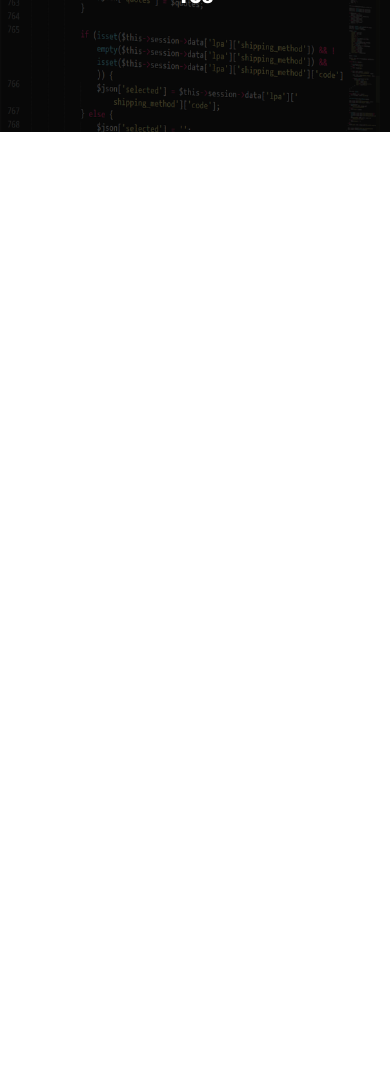
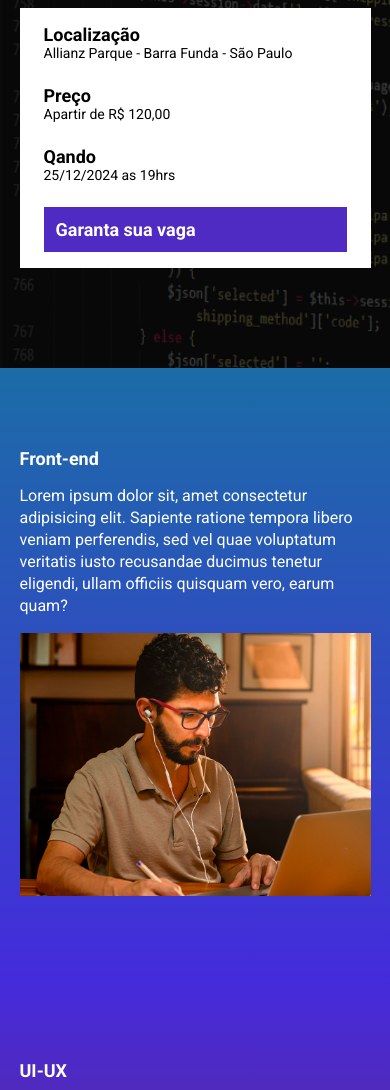
Before and after one commit to Ewerton-luiz-e-silva/ebac_tech_talks, a website built with Parcel: page src/index.html in a window 390 px wide. Shown: the part 192-1282 px from the top of the page. Before the commit the page ends 844 px from the top, so only its background shows below. Built offline with nearby package versions, Linux system fonts and the light colour scheme.

Commit message:
criando o hero

```diff
--- a/package.json
+++ b/package.json
@@ -1,9 +1,9 @@
 {
   "name": "ebac_talks",
   "version": "1.0.0",
-  "main": "index.js",
   "scripts": {
     "dev": "parcel src/index.html src/styles/main.scss src/scripts/main.js",
+    "build": "parcel build src/index.html",
     "test": "echo \"Error: no test specified\" && exit 1"
   },
   "keywords": [],
@@ -13,6 +13,7 @@
   "devDependencies": {
     "@parcel/transformer-sass": "^2.13.3",
     "parcel": "^2.13.3",
-    "sharp": "^0.33.5"
+    "sharp": "^0.33.5",
+    "svgo": "^3.3.2"
   }
 }
--- a/src/index.html
+++ b/src/index.html
@@ -8,6 +8,7 @@
     <link rel="preconnect" href="https://fonts.googleapis.com">
     <link rel="preconnect" href="https://fonts.gstatic.com" crossorigin>
     <link href="https://fonts.googleapis.com/css2?family=Roboto:ital,wght@0,100;0,300;0,400;0,500;0,700;0,900;1,100;1,300;1,400;1,500;1,700;1,900&display=swap" rel="stylesheet">
+    <link rel="stylesheet" href="https://unpkg.com/aos@next/dist/aos.css" />
 
     <link rel="stylesheet" href="./styles/main.scss">
 </head>
@@ -16,12 +17,71 @@
         <div class="container">
             <img class="hero__logo" src="./images/ebac_logo.svg" alt="EBAC">
             <P class="hero__text">
-                O maior evento de tecnologia do Brasil começa em 10d 12h 20m 15s
+                O maior evento de tecnologia do Brasil começa em <span id="contador"></span>
             </P>
+            <div class="infos-bar">
+                <ul class="infos-bar__infos">
+                    <li class="infos-bar__infos__item" >
+                        <b>Localização</b>
+                        Allianz Parque - Barra Funda - São Paulo
+                    </li>
+                    <li class="infos-bar__infos__item" >
+                        <b>Preço</b>
+                        Apartir de R$ 120,00
+                    </li>
+                    <li class="infos-bar__infos__item" >
+                        <b>Qando</b>
+                        25/12/2024 as 19hrs
+                    </li>
+                </ul>
+                <a href="#" class="button button--primary">
+                    Garanta sua vaga
+                </a>
+            </div>
         </div>
     </header>
 
+    <section class="event event--frontend">
+        <div class="container" data-aos="fade-right">
+            <div class="event__details">
+                <h2 class="event__details__title">Front-end</h2>
+                <p class="event__details__description">Lorem ipsum dolor sit, amet consectetur adipisicing elit. Sapiente ratione tempora libero veniam perferendis, sed vel quae voluptatum veritatis iusto recusandae ducimus tenetur eligendi, ullam officiis quisquam vero, earum quam?</p>
+            </div>
+            <img class="event__image" src="./images/frontend.png" alt="Front-end">
+        </div>
+    </section>
 
+    <section class="event event--ui-ux event--image-left">
+        <div class="container" data-aos="fade-left">
+            <div class="event__details">
+                <h2 class="event__details__title">UI-UX</h2>
+                <p class="event__details__description">Lorem ipsum dolor sit, amet consectetur adipisicing elit. Sapiente ratione tempora libero veniam perferendis, sed vel quae voluptatum veritatis iusto recusandae ducimus tenetur eligendi, ullam officiis quisquam vero, earum quam?</p>
+            </div>
+            <img class="event__image" src="./images/frontend.png" alt="Front-end">
+        </div>
+    </section>
+
+    <section class="event event--data-science">
+        <div class="container" data-aos="fade-right">
+            <div class="event__details">
+                <h2 class="event__details__title">Data-Science</h2>
+                <p class="event__details__description">Lorem ipsum dolor sit, amet consectetur adipisicing elit. Sapiente ratione tempora libero veniam perferendis, sed vel quae voluptatum veritatis iusto recusandae ducimus tenetur eligendi, ullam officiis quisquam vero, earum quam?</p>
+            </div>
+            <img class="event__image" src="./images/frontend.png" alt="Front-end">
+        </div>
+    </section>
+
+    <section class="event event--backend event--image-left">
+        <div class="container" data-aos="fade-left">
+            <div class="event__details">
+                <h2 class="event__details__title">--Backend</h2>
+                <p class="event__details__description">Lorem ipsum dolor sit, amet consectetur adipisicing elit. Sapiente ratione tempora libero veniam perferendis, sed vel quae voluptatum veritatis iusto recusandae ducimus tenetur eligendi, ullam officiis quisquam vero, earum quam?</p>
+            </div>
+            <img class="event__image" src="./images/frontend.png" alt="Front-end">
+        </div>
+    </section>
+
+    <script src="https://unpkg.com/aos@next/dist/aos.js"></script>
     <script src="./scripts/main.js"></script>
 </body>
 </html>
--- a/src/scripts/main.js
+++ b/src/scripts/main.js
@@ -1 +1,33 @@
-console.log("olá mundo");
+AOS.init();
+
+const dataDoEvento = new Date("dec 25, 2024 19:00:00");
+const timeStampDoEvento = dataDoEvento.getTime();
+
+const contaAsHoras = setInterval (function() {
+    const agora = new Date();
+    const timeStampAtual = agora.getTime();
+
+    const distanciaAteOEvento = timeStampDoEvento - timeStampAtual;
+
+    const diaEmMs = 1000 * 60 * 60 * 24;
+    const horasEmMs = 1000 * 60 * 60;
+    const minutosEmMs = 1000 * 60;
+    const segundosEmMs = 1000;
+
+    const diasAteOEvento = Math.floor(distanciaAteOEvento / diaEmMs);
+    const horasAteOEvento = Math.floor((distanciaAteOEvento % diaEmMs) / horasEmMs);
+    const minutosAteOEvento = Math.floor((distanciaAteOEvento % horasEmMs) / minutosEmMs);
+    const segundosAteOEvento = Math.floor((distanciaAteOEvento % minutosEmMs) / segundosEmMs);
+
+    console.log(diasAteOEvento);
+    console.log(horasAteOEvento);
+    console.log(minutosAteOEvento);
+    console.log(segundosAteOEvento);
+
+    document.getElementById('contador').innerHTML = `${diasAteOEvento}d ${horasAteOEvento}h ${minutosAteOEvento}m ${segundosAteOEvento}s`;
+
+    if (distanciaAteOEvento < 0) {
+        clearInterval(contaAsHoras);
+        document.getElementById('contador').innerHTML = `Evento expirado`
+    }
+}, 1000)
--- /dev/null
+++ b/src/styles/_event.scss
@@ -0,0 +1,63 @@
+@use 'variables';
+
+.event {
+    padding: 80px 0;
+
+    &--frontend {
+        background-image: linear-gradient(variables.$blue1, variables.$blue2);
+    }
+
+    &--ui-ux {
+        background-image: linear-gradient(variables.$blue2, variables.$pink);
+    }
+
+    &--data-science {
+        background-image: linear-gradient(variables.$pink, variables.$yellow);
+    }
+
+    &--backend {
+        background-image: linear-gradient(variables.$yellow, variables.$pink);
+    }
+
+    &--image-left {
+        .container {
+            flex-direction: row-reverse;
+        }
+    }
+
+    .container {
+        display: flex;
+        gap: 40px;
+    }
+
+    &__image {
+        max-width: 360px;
+    }
+
+    &__details {
+        &__title {
+            font-size: 18px;
+            font-weight: bold;
+            margin-bottom: 16px;
+        }
+
+        &__description{
+            line-height: 22px;
+        }
+    }
+
+    @media (max-width: 640px) {
+        .container {
+            display: block;
+        }
+
+        &__image {
+            width: 100%;
+        }
+
+        &__details {
+            margin-right: 0;
+            margin-bottom: 16px;
+        }
+    }
+}
--- a/src/styles/_hero.scss
+++ b/src/styles/_hero.scss
@@ -1,3 +1,5 @@
+@use 'variables';
+
 .hero {
     padding-top: 64px;
     padding-bottom: 100px;
@@ -16,7 +18,7 @@
         left: 0;
         width: 100%;
         height: 100%;
-        background-color: #000;
+        background-color: variables.$secondaryTextColor;
         content: '';
         opacity: 0.7;
     }
--- /dev/null
+++ b/src/styles/_variables.scss
@@ -0,0 +1,8 @@
+$textColor: #fff;
+$secondaryTextColor: #000;
+
+$blue1: #1B6CA7;
+$blue2: #442BDB;
+$pink: #89223B;
+$yellow: #9C791D;
+$purple: #4f2ac3;
--- /dev/null
+++ b/src/styles/components/_buttons.scss
@@ -0,0 +1,26 @@
+@use '../variables';
+
+.button {
+    padding: 12px;
+    font-size: 18px;
+    font-weight: bold;
+    text-decoration: none;
+    text-align: center;
+    white-space: nowrap;
+
+    &--primary {
+        color: variables.$textColor;
+        background-color: variables.$purple;
+    }
+
+    @media (max-width: 640px) {
+        display: flex;
+        width: 100%;
+        align-items: center;
+    }
+
+    @media (max-width: 1024px) {
+        display: flex;
+        align-items: center;
+    }
+}
--- /dev/null
+++ b/src/styles/components/_infos_bar.scss
@@ -0,0 +1,41 @@
+@use '../variables';
+
+.infos-bar {
+    padding: 16px 24px;
+    background-color: variables.$textColor;
+    display: flex;
+    justify-content: space-between;
+    &__infos {
+        display: flex;
+        gap: 40px;
+
+        &__item {
+            font-size: 14px;
+            color: variables.$secondaryTextColor;
+
+            b {
+                color: variables.$secondaryTextColor;
+                font-size: 18px;
+                display: block;
+            }
+        }
+    }
+
+    @media (max-width: 640px) {
+        display: block;
+
+        &__infos {
+            display: block;
+
+            &__item {
+                margin-bottom: 24px;
+            }
+        }
+    }
+
+    @media (max-width: 1024px) {
+        &__infos {
+            gap: 16px;
+        }
+    }
+}
--- a/src/styles/main.scss
+++ b/src/styles/main.scss
@@ -1,11 +1,16 @@
 @use 'hero';
+@use 'components/infos_bar';
+@use 'components/buttons';
+@use 'event';
+@use 'variables';
 
 * {
     margin: 0;
     padding: 0;
     box-sizing: border-box;
     font-family: Roboto, sans-serif;
-    color: #fff;
+    color: variables.$textColor;
+    list-style: none;
 }
 
 .container {
```
Also changed, not shown: 1 other file.
